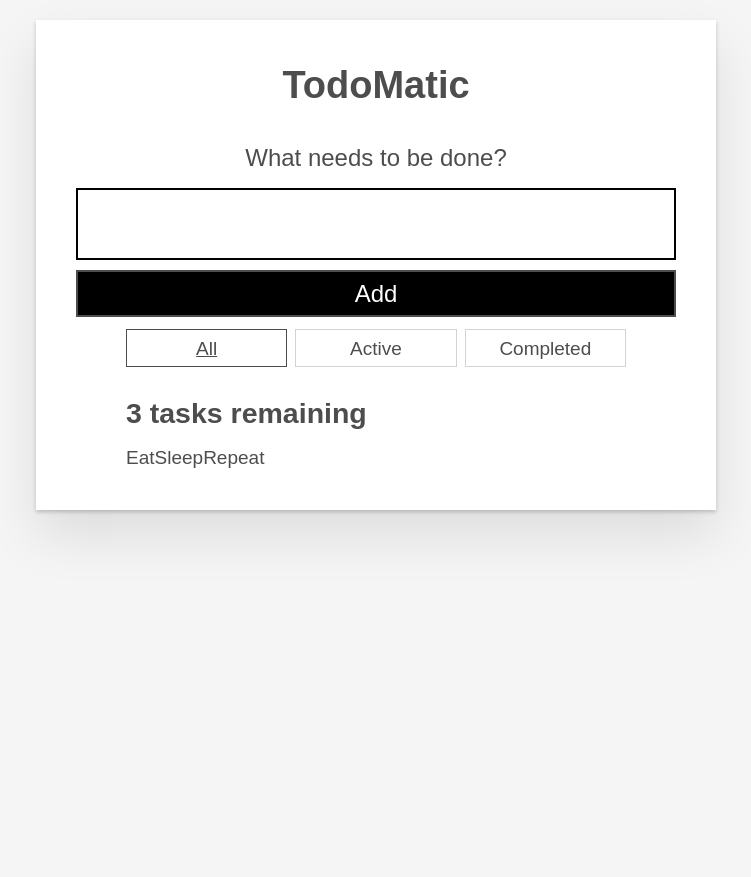
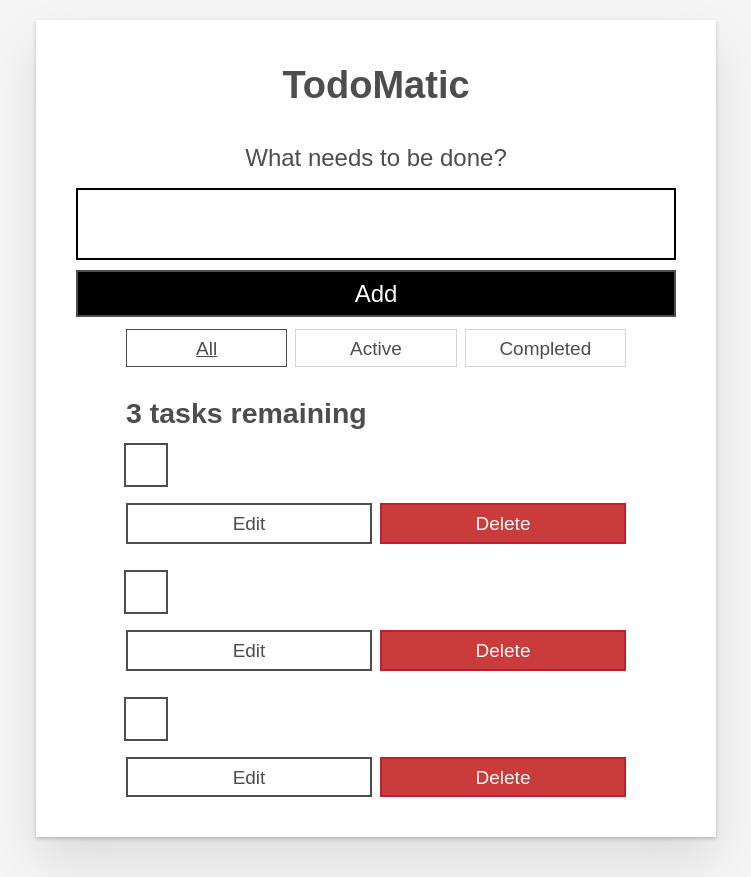
Before and after one commit to qnhama/moz-todo-react, a React (Create React App) app: page / in a window 1280 px wide. Shown: the whole page, without its empty margins (264-1015 px from the left). Before the commit the page ends 800 px from the top, so only its background shows below. Built offline with nearby package versions, Linux system fonts and the light colour scheme.

Commit message:
Rendering with iteration

```diff
--- a/src/App.js
+++ b/src/App.js
@@ -2,7 +2,9 @@ import Todo from "./components/Todo";
 
 
 function App(props) {
-  const taskList = props.tasks.map(task => task.name);
+
+  const taskList = props.tasks.map(task => <Todo />);
+
   console.log(props);
   const subject = props.subject;
   return (
```
